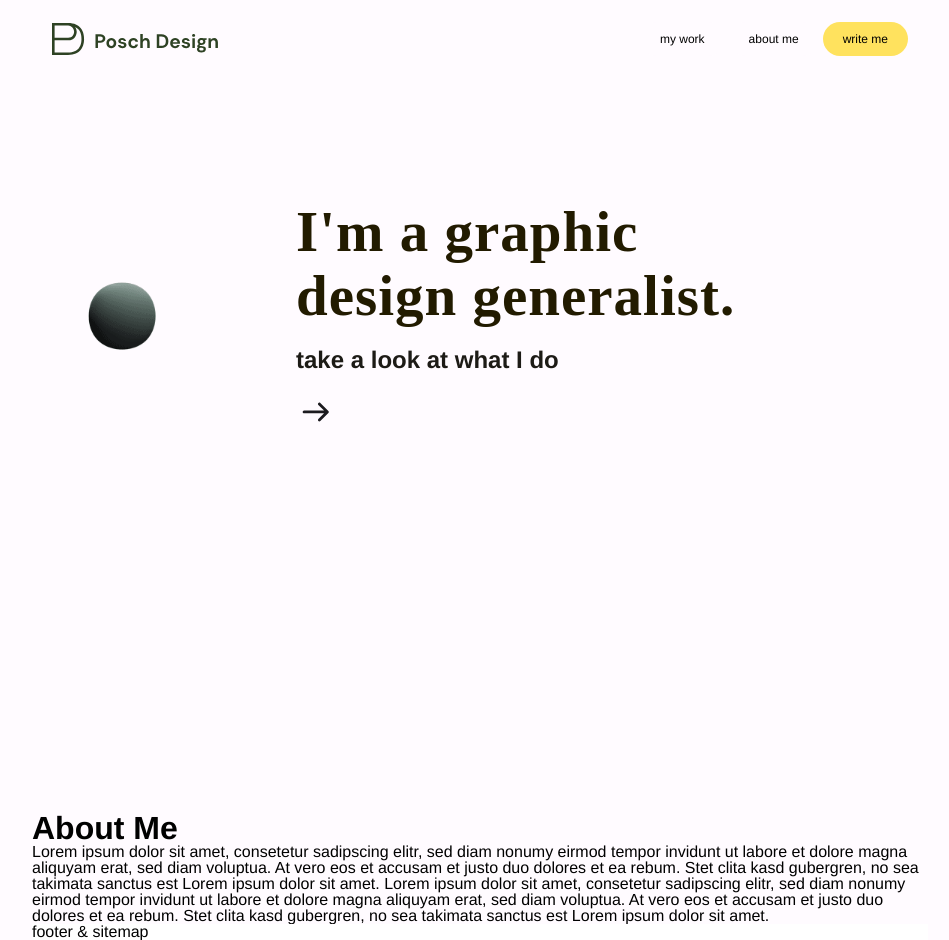
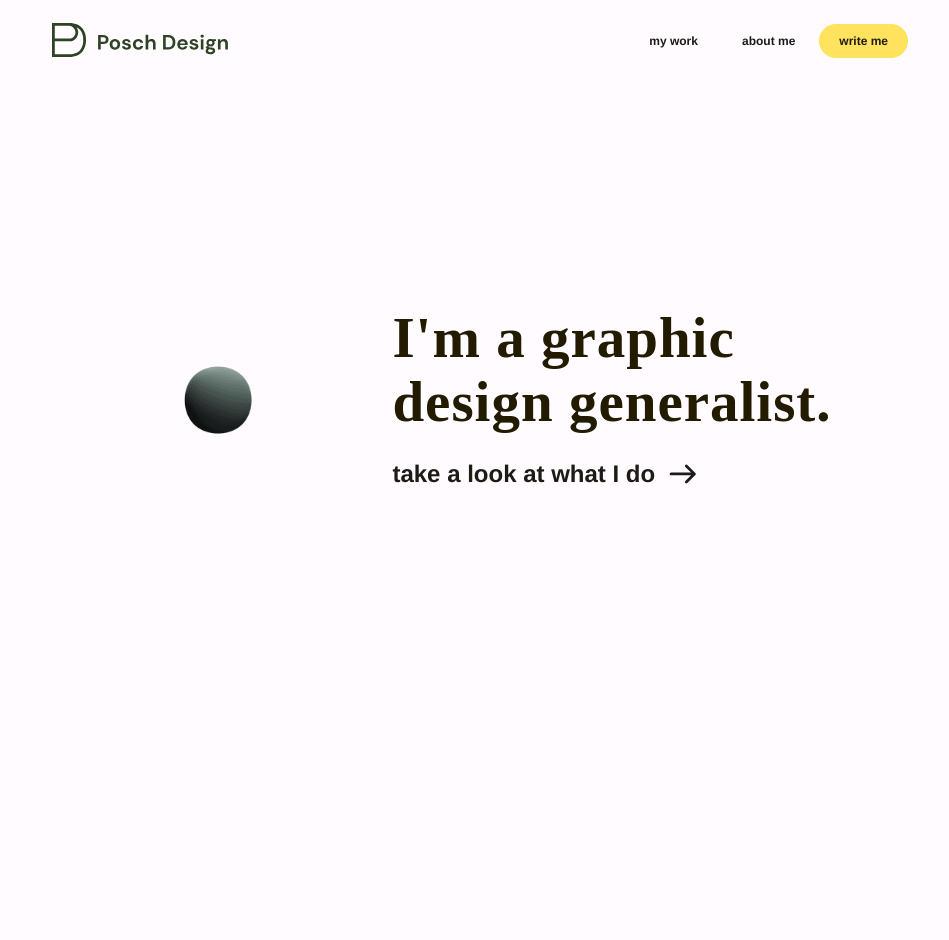
Before and after one commit to RaphaelPosch/portfolio, a website: page src/index.html in a window 1280 px wide. Shown: the whole page, without its empty margins (160-1109 px from the left). After the commit the page ends 800 px from the top, so only its background shows below. Drawn offline with Linux system fonts and the light colour scheme.

Commit message:
feat: fix webseite once pls uwu :3

```diff
--- a/src/header.css
+++ b/src/header.css
@@ -18,7 +18,7 @@ header {
 
 .logo {
     display: block;
-    height: 32px;
+    height: 50px;
     margin: auto;
     padding-top: 8px;
     padding-bottom: 8px;
@@ -30,7 +30,7 @@ nav li {
     display: inline-block;
 }
 
-button.primary {
+.button.primary {
     padding: 10px 20px;
     background-color: var(--color-primary-container);
     border: none;
@@ -39,12 +39,12 @@ button.primary {
     font-size: var(--font-size-label-medium);
 }
 
-button.primary:hover {
+.button.primary:hover {
     cursor: pointer;
     box-shadow: 0px 0px 15px rgba(51, 51, 51, 0.1);
 }
 
-button.secondary {
+.button.secondary {
     padding: 10px 20px;
     background-color: var(--color-background);
     border: none;
@@ -53,7 +53,7 @@ button.secondary {
     font-size: var(--font-size-label-medium);
 }
 
-button.secondary:hover {
+.button.secondary:hover {
     cursor: pointer;
     text-shadow: 0px 0px 0.1px black;
 }
--- a/src/index.html
+++ b/src/index.html
@@ -11,51 +11,37 @@
     <link rel="stylesheet" href="header.css">
 
 </head>
+
 <body>
     <header>
-        <a href="../index.html">
+        <a href="./index.html">
             <img class="logo" src="../../assets/icons/logo.svg" alt="logo">
         </a>
         <nav>
             <li>
-                <button class="secondary">my work</button>
+                <a href="portfolio-gallery/portfolio-3D.html" class="button secondary">my work</a>
             </li>
             <li>
-                <button class="secondary">about me</button>
+                <a class="button secondary">about me</a>
             </li>
             <li>
-                <button class="primary">write me</button>
+                <a class="button primary">write me</a>
             </li>
         </nav>
     </header>
 
-    <div class="wrapper">
-        <div>
-            <div class="stage">
-                <img src="../assets/content/3d/stone-animation/animation.gif" width="180px" height="auto">
-                <div class="stage-font-stack">
-                    <h1>I'm a graphic <br>design generalist.</h1>
-                <a href="portfolio-gallery/portfolio-3D.html" class="icon-beside-stage-subtitle"><h3 class="stage-subtitle">take a look at what I do<h3><img src="../assets/icons/arrow_right.svg" height="40px"></a>
-                </div>
+    <div class="wrapper stage-container">
+        <div class="stage">
+            <img src="../assets/content/3d/stone-animation/animation.gif" width="180px" height="auto">
+            <div class="stage-font-stack">
+                <h1>I'm a graphic <br>design generalist.</h1>
+                <a href="portfolio-gallery/portfolio-3D.html" class="icon-beside-stage-subtitle">
+                    <h3 class="stage-subtitle">take a look at what I do</h3>
+                    <img src="../assets/icons/arrow_right.svg" height="40px">
+                </a>
             </div>
         </div>
-        <div class="aboutme">
-            <h2>About Me</h2>
-            <p>Lorem ipsum dolor sit amet, consetetur sadipscing elitr, sed diam nonumy eirmod tempor invidunt ut labore
-                et
-                dolore magna aliquyam erat, sed diam voluptua. At vero eos et accusam et justo duo dolores et ea rebum.
-                Stet
-                clita kasd gubergren, no sea takimata sanctus est Lorem ipsum dolor sit amet. Lorem ipsum dolor sit
-                amet,
-                consetetur sadipscing elitr, sed diam nonumy eirmod tempor invidunt ut labore et dolore magna aliquyam
-                erat,
-                sed diam voluptua. At vero eos et accusam et justo duo dolores et ea rebum. Stet clita kasd gubergren,
-                no
-                sea takimata sanctus est Lorem ipsum dolor sit amet.</p>
-        </div>
-        <footer>
-            <p>footer & sitemap</p>
-        </footer>
+    </div>
 </body>
 
 </html>
--- a/src/reset.css
+++ b/src/reset.css
@@ -17,6 +17,7 @@ time, mark, audio, video {
 	font-size: 100%;
 	font: inherit;
 	vertical-align: baseline;
+	box-sizing: border-box;
 }
 /* HTML5 display-role reset for older browsers */
 article, aside, details, figcaption, figure,
--- a/src/stylesheet.css
+++ b/src/stylesheet.css
@@ -69,7 +69,7 @@ body {
     flex-direction: column;
     min-height: 100vh;
     margin-inline: var(--spacing-inline-main-content);
-    margin-top: 50px;
+    padding-top: 50px;
 }
 
 h1 {
@@ -99,8 +99,13 @@ h3 {
 
 .icon-beside-stage-subtitle {
     display: flex;
+    gap: 8px;
     align-items: center;
+    transition: 0.1s ease-in;
+}
 
+.icon-beside-stage-subtitle:hover {
+    gap: 24px;
 }
 
 a {
@@ -123,7 +128,7 @@ a {
     font-weight: 400;
     letter-spacing: 1px;
     font-size: 10px;
-    margin-top: 20px;
+    margin-block: 20px;
 
 }
 
@@ -158,8 +163,14 @@ video::-webkit-media-controls {
     display:flex;
     align-items: center;
     gap: 84px;
-    margin-top: 150px;
 }
+
+.stage-container {
+    justify-content: center;
+    align-items: center;
+    padding: 0;
+}
+
 
 p {
     font-family: "Bahnschrift", Helvetica, Arial, sans-serif;
@@ -262,7 +273,7 @@ footer {
     padding: 20px;
     border-radius: 5px;
     background-color: #fff;
-    box-shadow: 0px 0px 20px rgba(51, 51, 51, 0.05);
+    /*box-shadow: 0px 0px 20px rgba(51, 51, 51, 0.05);*/
     z-index: 2;
     margin-top: 20px;
 }
@@ -292,12 +303,14 @@ footer {
     border: 1px solid var(--color-outline);
     background-color: var(--color-background);
     border-radius: 5px;
-    padding: 6px 16px 6px 8px;
+    padding: 6px 16px;
     font-family: var(--font-copy);
     font-weight: 600;
     font-size: var(--font-size-label-large);
     color: var(--color-on-surface-variant);
     user-select: none;
+    height: 28px;
+    cursor: pointer;
 }
 
 .filter-chip:hover {
@@ -331,4 +344,5 @@ label input:checked ~ .filter-chip img {
 
 label input:checked ~ .filter-chip{
 background-color: var(--color-secondary-container);
+padding: 6px 16px 6px 8px;
 }
```
Also changed, not shown: src/about.html (added, +17 -0 lines), src/portfolio-gallery/portfolio-3D.html (+3 -3 lines).
